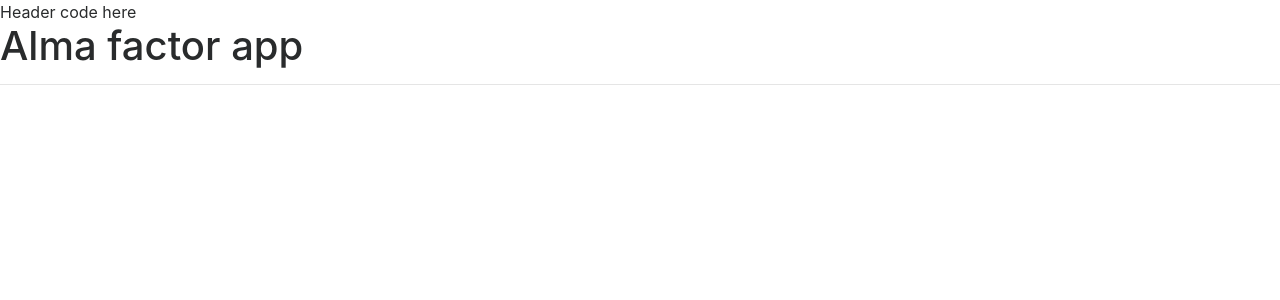
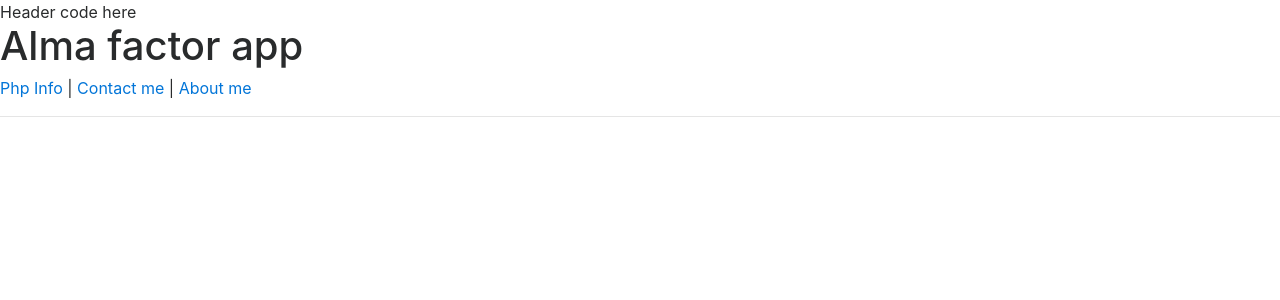
Before and after one commit to darshanmarathe/phplearn, a PHP site: page / in a window 1280 px wide. Shown: the top 300 px of the page. Run offline with PHP 8.4, Linux system fonts and the light colour scheme; some libraries are stand-ins or nearby versions.

Commit message:
Added links

```diff
--- a/index.php
+++ b/index.php
@@ -9,6 +9,11 @@
    <partial src="/partials/header.php"></partial>
 
     <h1><?php echo "Alma factor app"; ?> </h1>
+
+
+   <a href="/phpinfo.php">Php Info</a> |
+   <a href="/Contact.php">Contact me</a> |
+   <a href="/about.php">About me</a>
     <hr>
 
 
```
